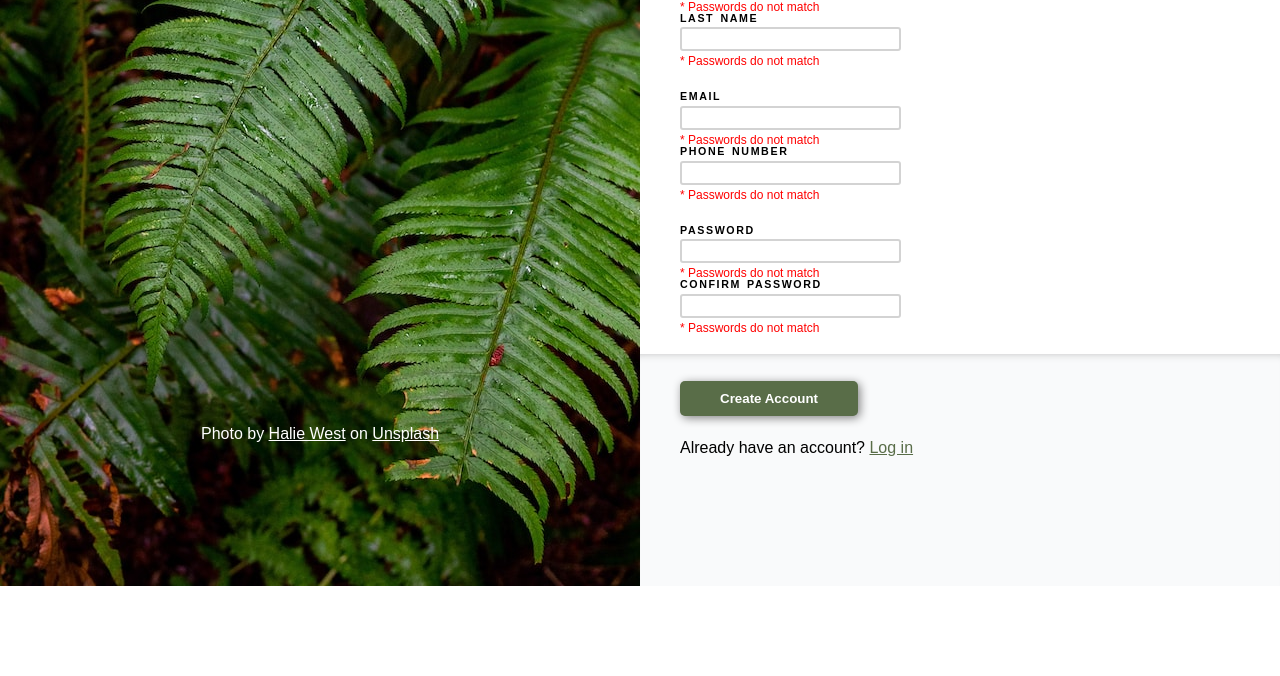
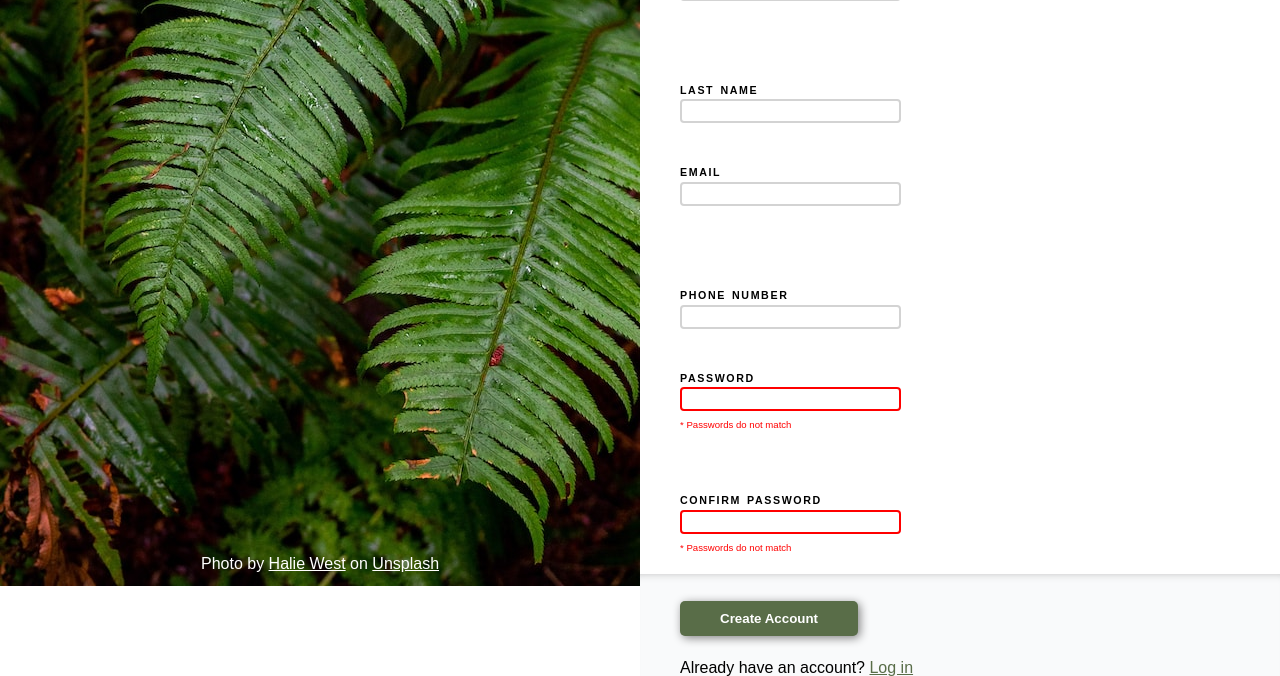
Before and after one commit to estremenyo/signup-form, a plain HTML site: page index.html in a window 1280 px wide. Shown: the part 374-1050 px from the top of the page. Before the commit the page ends 960 px from the top, so only its background shows below. Drawn offline with Linux system fonts and the light colour scheme.

Commit message:
Finish labels under password inputs

```diff
--- a/index.html
+++ b/index.html
@@ -29,32 +29,38 @@
         <h2>Let's do this!</h2>
         <div class="fieldrow">
             <div class="field">
-                <label for="firstname">First Name</label>
+                <label for="firstname" class="label-name">First Name</label>
                 <input type="text" name="firstname" id="firstname" required>
+                <label for="firstname" class="label-helper">&#8203;</label>
             </div>
             <div class="field">
-                <label for="lastname">Last Name</label>
+                <label for="lastname" class="label-name">Last Name</label>
                 <input type="text" name="lastname" id="lastname" required>
+                <label for="lastname" class="label-helper">&#8203;</label>
             </div>
         </div>
         <div class="fieldrow">
             <div class="field">
-                <label for="email">Email</label>
+                <label for="email" class="label-name">Email</label>
                 <input type="email" name="email" id="email" required>
+                <label for="email" class="label-helper">&#8203;</label>
             </div>
             <div class="field">
-                <label for="tel">Phone Number</label>
+                <label for="tel" class="label-name">Phone Number</label>
                 <input type="tel" name="tel" id="tel" required>
+                <label for="tel" class="label-helper">&#8203;</label>
             </div>
         </div>
         <div class="fieldrow">
             <div class="field">
-                <label for="password">Password</label>
-                <input type="password" name="password" id="password" required>
+                <label for="password" class="label-name">Password</label>
+                <input type="password" name="password" id="password" class="error" required>
+                <label for="password" class="label-helper">&#8203;</label>
             </div>
             <div class="field">
-                <label for="confirm-password">Confirm Password</label>
-                <input type="confirm-password" name="confirm-password" id="confirm-password" required>
+                <label for="confirm-password" class="label-name">Confirm Password</label>
+                <input type="password" name="confirm-password" id="confirm-password" class="error" required>
+                <label for="confirm-password" class="label-helper">&#8203;</label>
             </div>
         </div>
     </div>
--- a/styles.css
+++ b/styles.css
@@ -38,10 +38,8 @@ form > div {
 }
 
 .fields {
-    justify-content: center;
-    padding-top: 1.25rem;
+    padding-top: 1.5rem;
     padding-bottom: 1.25rem;
-    flex-grow: 1;
 }
 
 .buttons {
@@ -87,7 +85,7 @@ a {
 }
 
 
-label {
+label.label-name {
     text-transform: uppercase;
     font-size: 0.667rem;
     letter-spacing: 0.1rem;
@@ -95,27 +93,31 @@ label {
     font-weight: 900;
 }
 
+.error {
+    border-color: red;
+}
+
+input[type="password"] + .label-helper::after {
+    content: "* Passwords do not match";
+    font-size: 0.6rem;
+    color: red;
+}
+
 div.fieldrow {
     display: flex;
     flex-wrap: wrap;
+    gap: 4rem;
 }
 
 .field {
     display: flex;
     flex-direction: column;
-    padding-right: 5em;
-}
 
-.field::after {
-    content: "* Passwords do not match";
-    white-space: pre;
-    color: red;
-    font-size: 0.75rem;
 }
 
 input {
     border-color: #E5E7EB;
-    border-radius: 3px;
+    border-radius: 4px;
     outline: 0;
     box-shadow: 0;
     border: 2px solid lightgray;
@@ -128,6 +130,10 @@ input {
 input:focus {
     border-color: blue;
     box-shadow: 2px 2px 10px -5px black;
+}
+
+input:invalid+label{
+    content: "Lmao";
 }
 
 .img-container {
@@ -161,7 +167,7 @@ img[src="odin-lined.png"] {
 
 .credits {
     position: absolute;
-    top: 800px;
+    top: 930px;
     width: 100%;
     text-align: center;
     color: white;
```
